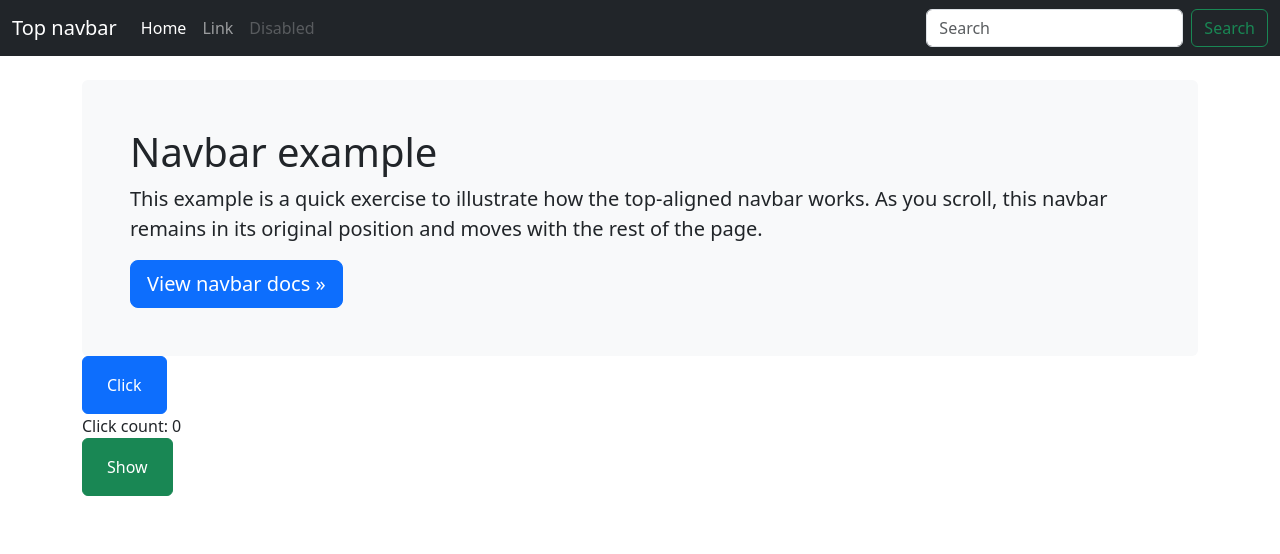
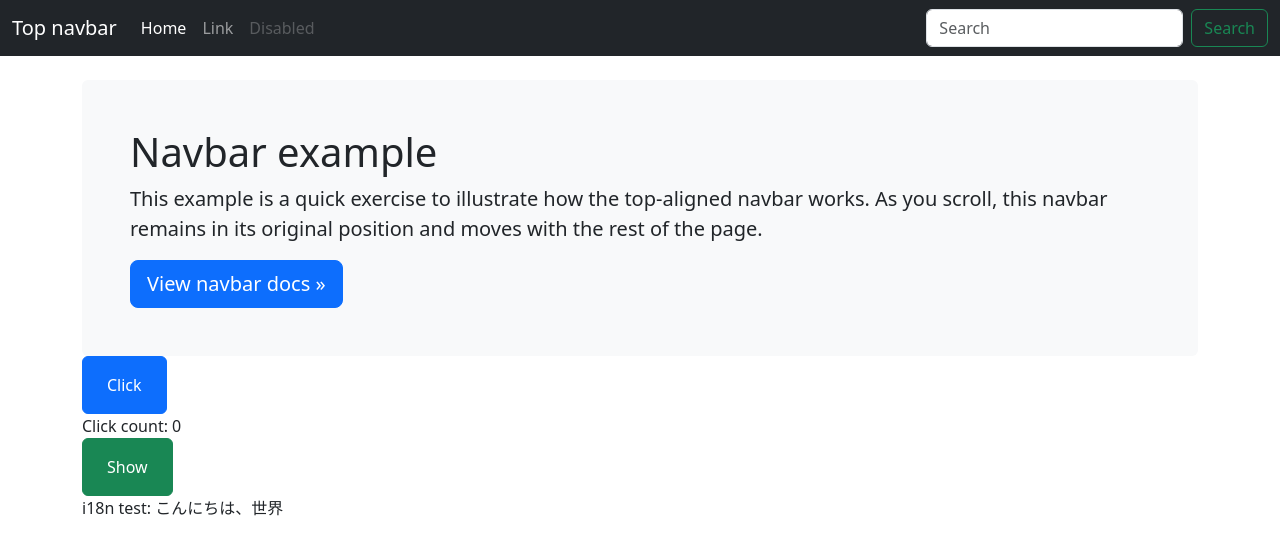
Before and after one commit to JonUK/vue3-vite-primevue, a Vue app: page / in a window 1280 px wide. Shown: the top 554 px of the page. Built offline with nearby package versions, Linux system fonts and the light colour scheme.

Commit message:
Added i18n library

```diff
--- a/package.json
+++ b/package.json
@@ -14,7 +14,8 @@
   "dependencies": {
     "bootstrap": "^5.3.2",
     "primevue": "^3.38.1",
-    "vue": "^3.3.7"
+    "vue": "^3.3.7",
+    "vue-i18n": "^9.6.1"
   },
   "devDependencies": {
     "@rushstack/eslint-patch": "^1.5.1",
--- a/src/App.vue
+++ b/src/App.vue
@@ -100,6 +100,10 @@ export default defineComponent({
       label="Show"
       severity="success"
     />
+
+    <div>
+      i18n test: {{ $t("message.hello") }}
+    </div>
   </main>
 </template>
 
--- /dev/null
+++ b/src/i18n/messages.ts
@@ -0,0 +1,12 @@
+export const messages = {
+  en: {
+    message: {
+      hello: 'hello world'
+    }
+  },
+  ja: {
+    message: {
+      hello: 'こんにちは、世界'
+    }
+  }
+}
--- a/src/main.ts
+++ b/src/main.ts
@@ -1,15 +1,26 @@
-import './assets/main.scss'
+import './assets/main.scss';
 
-import { createApp } from 'vue'
+import { createApp } from 'vue';
+import { createI18n } from 'vue-i18n';
 
 import PrimeVue from 'primevue/config';
 import Bootstrap_PassThrough from './plugins/primevue-bootstrap-passthrough';
+
+import { messages } from './i18n/messages';
 
 import App from './App.vue';
 
 const app = createApp(App);
 
+const i18n = createI18n({
+  locale: 'ja', // set locale
+  fallbackLocale: 'en', // set fallback locale
+  messages, // set locale messages
+});
+
 // Use PrimeVue in unstyled mode with Bootstrap Props Pass Through (PT) styling
 app.use(PrimeVue, { unstyled: true, pt: Bootstrap_PassThrough });
 
+app.use(i18n);
+
 app.mount('#app');
```
Also changed, not shown: 1 other file (tests, documents, lock files or other folders).
